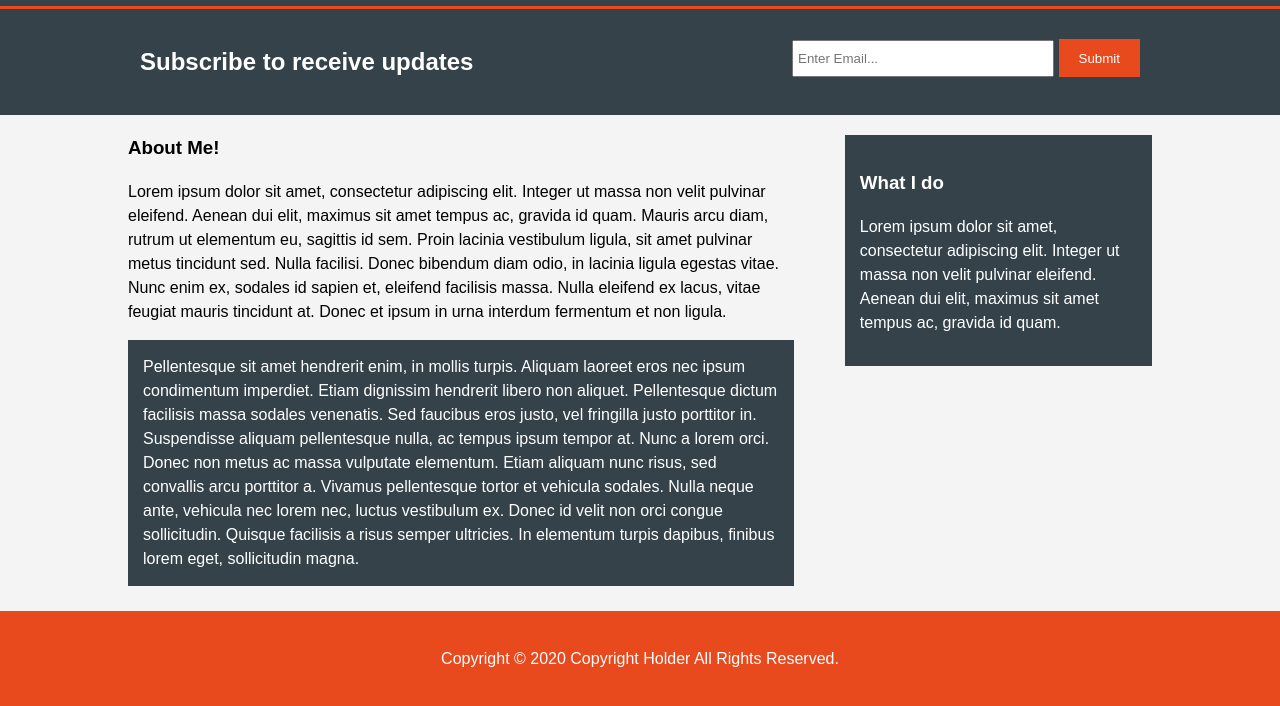
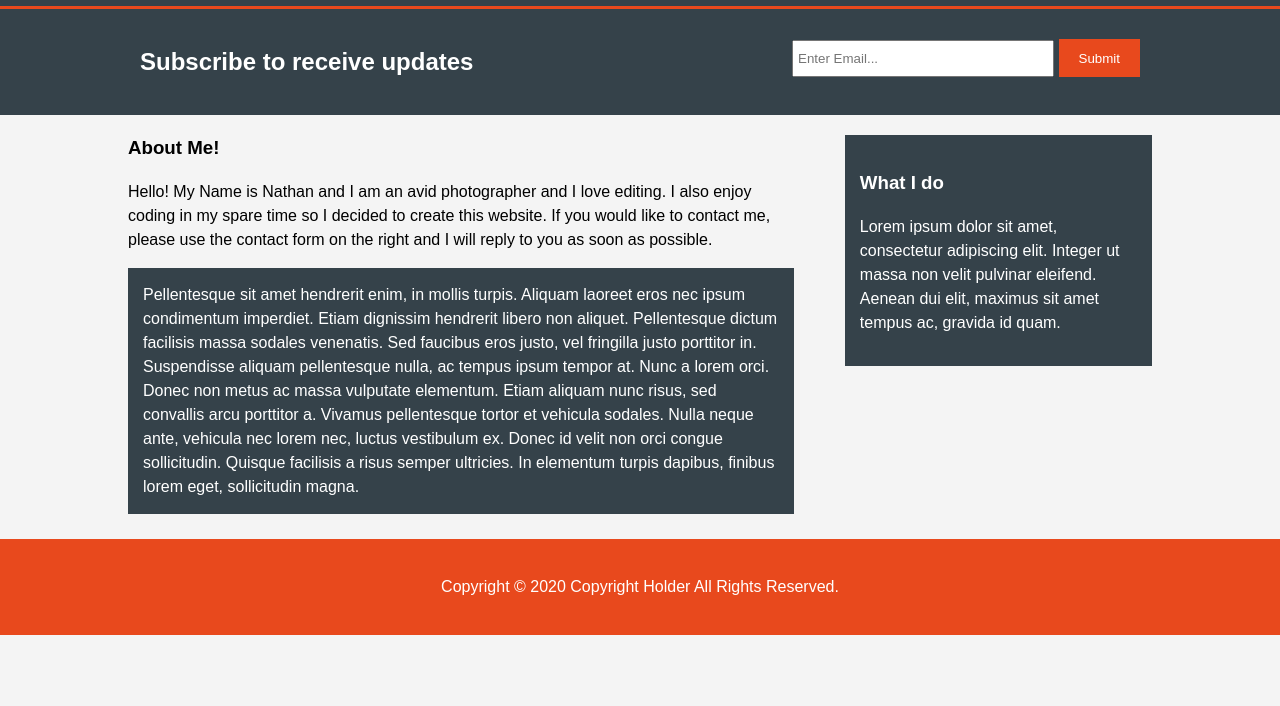
Before and after one commit to Jengadroid/jengadroid.github.io, a plain HTML site: page about.html in a window 1280 px wide. Shown: the part 94-800 px from the top of the page. Drawn offline with Linux system fonts and the light colour scheme.

Commit message:
Update to about

```diff
--- a/about.html
+++ b/about.html
@@ -39,7 +39,7 @@
       <div class="container">
       <article id=main-col>
         <h1 class="page-title">About Me!</h1>
-        <p>Lorem ipsum dolor sit amet, consectetur adipiscing elit. Integer ut massa non velit pulvinar eleifend. Aenean dui elit, maximus sit amet tempus ac, gravida id quam. Mauris arcu diam, rutrum ut elementum eu, sagittis id sem. Proin lacinia vestibulum ligula, sit amet pulvinar metus tincidunt sed. Nulla facilisi. Donec bibendum diam odio, in lacinia ligula egestas vitae. Nunc enim ex, sodales id sapien et, eleifend facilisis massa. Nulla eleifend ex lacus, vitae feugiat mauris tincidunt at. Donec et ipsum in urna interdum fermentum et non ligula.</p>
+        <p>Hello! My Name is Nathan and I am an avid photographer and I love editing. I also enjoy coding in my spare time so I decided to create this website. If you would like to contact me, please use the contact form on the right and I will reply to you as soon as possible. </p>
         <p class="dark">Pellentesque sit amet hendrerit enim, in mollis turpis. Aliquam laoreet eros nec ipsum condimentum imperdiet. Etiam dignissim hendrerit libero non aliquet. Pellentesque dictum facilisis massa sodales venenatis. Sed faucibus eros justo, vel fringilla justo porttitor in. Suspendisse aliquam pellentesque nulla, ac tempus ipsum tempor at. Nunc a lorem orci. Donec non metus ac massa vulputate elementum. Etiam aliquam nunc risus, sed convallis arcu porttitor a. Vivamus pellentesque tortor et vehicula sodales. Nulla neque ante, vehicula nec lorem nec, luctus vestibulum ex. Donec id velit non orci congue sollicitudin. Quisque facilisis a risus semper ultricies. In elementum turpis dapibus, finibus lorem eget, sollicitudin magna.</p>
       </article>
 
```
